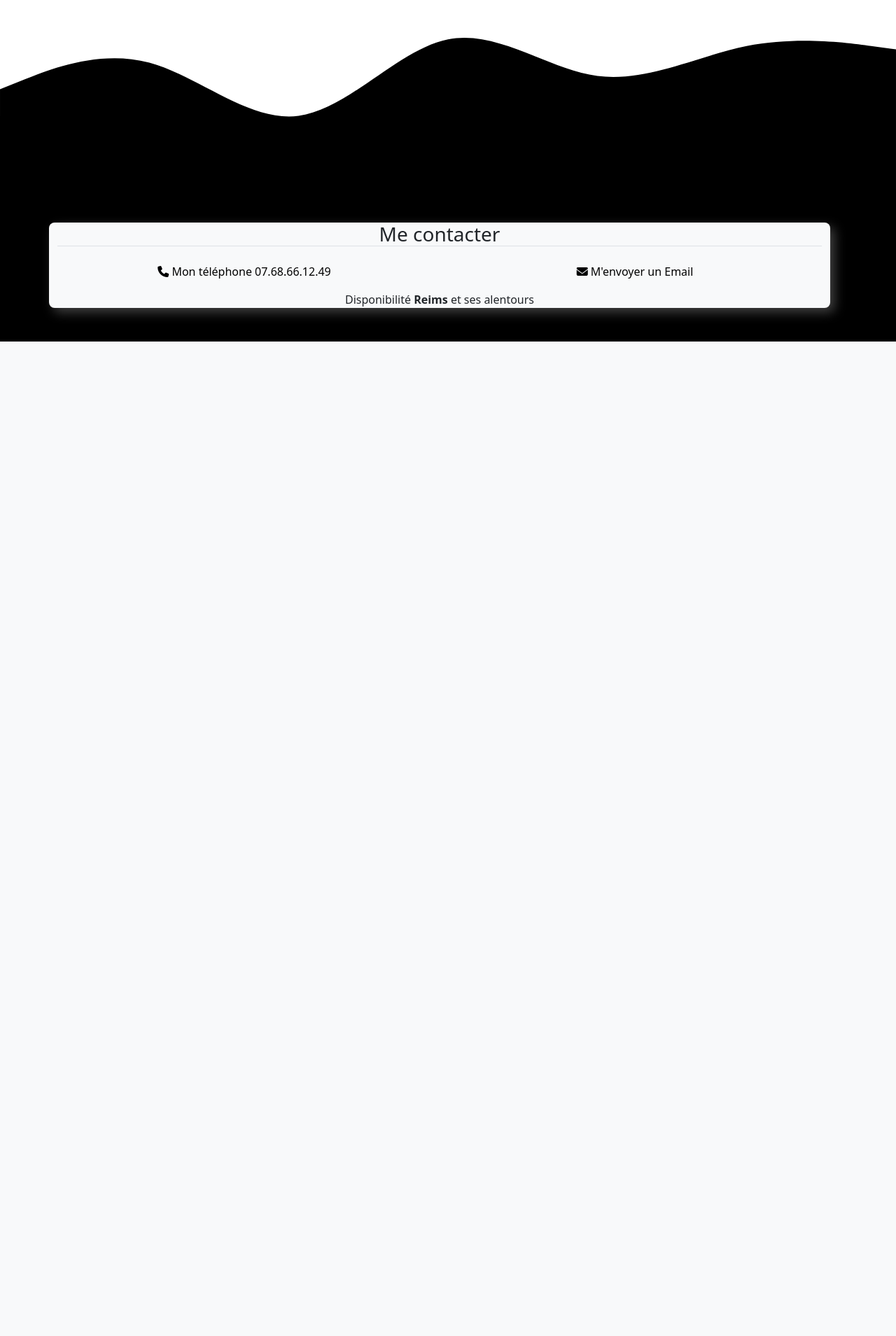
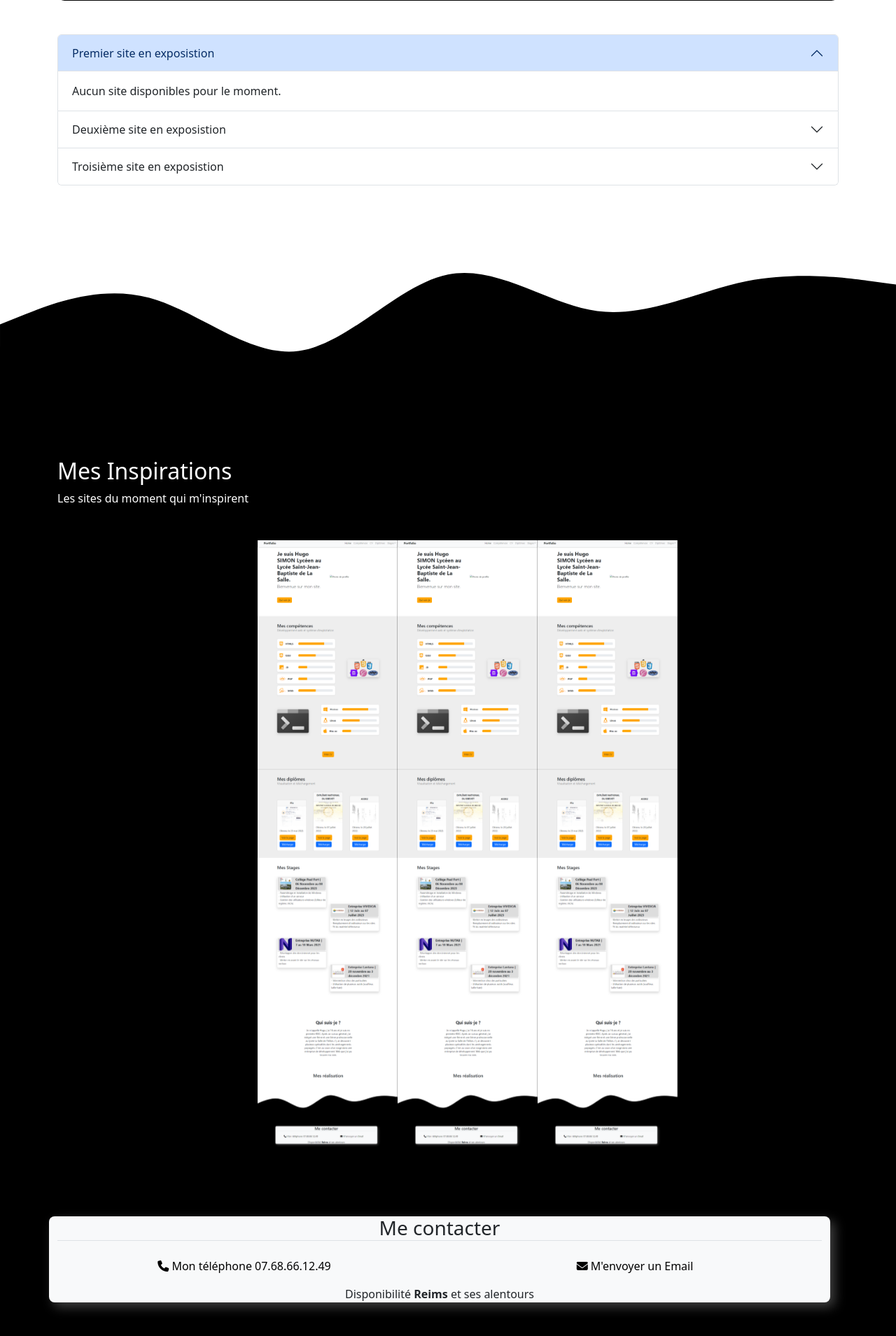
Before and after one commit to HSL-GliTcheur/Mon-portfolio, a PHP site: page / in a window 1280 px wide. Shown: the part 4586-6495 px from the top of the page at 70% size. Before the commit the page ends 5074 px from the top, so only its background shows below. Run offline with PHP 8.4, Linux system fonts and the light colour scheme; some libraries are stand-ins or nearby versions.

Commit message:
modification des fichier de base bootstrape pour changer le bg en orange et debut de la partie mes inspirations

```diff
--- a/index.html
+++ b/index.html
@@ -27,7 +27,7 @@
                     <span class="navbar-toggler-icon"></span>
                 </button>
                 <div class="collapse navbar-collapse" id="navbarNavDropdown">
-                    <ul class="navbar-nav text-center">
+                    <ul class="navbar-nav text-center nav-pills">
                         <li class="nav-item">
                             <a class="nav-link active" aria-current="page" href="#">Home</a>
                         </li>
@@ -51,6 +51,12 @@
 
                             </ul>
                         </li>
+                        <li class="nav-item">
+                            <a class="nav-link" href="#page7">Mes réalisation</a>
+                        </li>
+                        <li class="nav-item">
+                            <a class="nav-link" href="#page7">Mes Inspirations</a>
+                        </li>
                     </ul>
                 </div>
             </div>
@@ -58,12 +64,14 @@
     </header>
 
     <!-- Home -->
+    <section data-bs-spy="scroll" data-bs-target="#navbar-example2">
 
         <section id="pag1" class="page1">
             <div class="container">
                 <div class="row gy-4 align-items-center">
                     <div class="col-12 col-md-6">
-                    <h1 class="fw-bold">Je suis <b class="fw-bold">Hugo SIMON</b> Lycéen au Lycée Saint-Jean-Baptiste de
+                        <h1 class="fw-bold">Je suis <b class="fw-bold">Hugo SIMON</b> Lycéen au Lycée
+                            Saint-Jean-Baptiste de
                             La Salle.</h1>
                         <h2 class="fw-light">Bienvenue sur mon site.</h2>
                         <a href="#page6" class="btn bgorange btnorange mt-5">Qui suis-je</a>
@@ -95,7 +103,8 @@
                                     </div>
                                 </div>
                                 <div class="col">
-                                <div class="progress" data-bs-toggle="tooltip" title="" data-bs-original-title="75%">
+                                    <div class="progress" data-bs-toggle="tooltip" title=""
+                                        data-bs-original-title="75%">
                                         <div class="progress-bar w-75 bgorange" role="progressbar" aria-valuenow="75"
                                             aria-valuemin="0" aria-valuemax="100">
                                         </div>
@@ -113,7 +122,8 @@
                                     </div>
                                 </div>
                                 <div class="col">
-                                <div class="progress" data-bs-toggle="tooltip" title="" data-bs-original-title="50%">
+                                    <div class="progress" data-bs-toggle="tooltip" title=""
+                                        data-bs-original-title="50%">
                                         <div class="progress-bar w-50 bgorange" role="progressbar" aria-valuenow="50"
                                             aria-valuemin="0" aria-valuemax="100">
                                         </div>
@@ -131,7 +141,8 @@
                                     </div>
                                 </div>
                                 <div class="col">
-                                <div class="progress" data-bs-toggle="tooltip" title="" data-bs-original-title="25%">
+                                    <div class="progress" data-bs-toggle="tooltip" title=""
+                                        data-bs-original-title="25%">
                                         <div class="progress-bar w-25 bgorange" role="progressbar" aria-valuenow="25"
                                             aria-valuemin="0" aria-valuemax="100">
                                         </div>
@@ -149,7 +160,8 @@
                                     </div>
                                 </div>
                                 <div class="col">
-                                <div class="progress" data-bs-toggle="tooltip" title="" data-bs-original-title="25%">
+                                    <div class="progress" data-bs-toggle="tooltip" title=""
+                                        data-bs-original-title="25%">
                                         <div class="progress-bar w-25 bgorange" role="progressbar" aria-valuenow="25"
                                             aria-valuemin="0" aria-valuemax="100">
                                         </div>
@@ -167,7 +179,8 @@
                                     </div>
                                 </div>
                                 <div class="col">
-                                <div class="progress" data-bs-toggle="tooltip" title="" data-bs-original-title="50%">
+                                    <div class="progress" data-bs-toggle="tooltip" title=""
+                                        data-bs-original-title="50%">
                                         <div class="progress-bar w-50 bgorange" role="progressbar" aria-valuenow="50"
                                             aria-valuemin="0" aria-valuemax="100">
                                         </div>
@@ -201,7 +214,8 @@
                                     </div>
                                 </div>
                                 <div class="col">
-                                <div class="progress" data-bs-toggle="tooltip" title="" data-bs-original-title="75%">
+                                    <div class="progress" data-bs-toggle="tooltip" title=""
+                                        data-bs-original-title="75%">
                                         <div class="progress-bar w-75 bgorange" role="progressbar" aria-valuenow="75"
                                             aria-valuemin="0" aria-valuemax="100">
                                         </div>
@@ -219,7 +233,8 @@
                                     </div>
                                 </div>
                                 <div class="col">
-                                <div class="progress" data-bs-toggle="tooltip" title="" data-bs-original-title="50%">
+                                    <div class="progress" data-bs-toggle="tooltip" title=""
+                                        data-bs-original-title="50%">
                                         <div class="progress-bar w-50 bgorange role=" progressbar" aria-valuenow="50"
                                             aria-valuemin="0" aria-valuemax="100">
                                         </div>
@@ -237,7 +252,8 @@
                                     </div>
                                 </div>
                                 <div class="col">
-                                <div class="progress" data-bs-toggle="tooltip" title="" data-bs-original-title="25%">
+                                    <div class="progress" data-bs-toggle="tooltip" title=""
+                                        data-bs-original-title="25%">
                                         <div id="TP3" class="progress-bar w-25 bgorange" role="progressbar"
                                             aria-valuenow="25" aria-valuemin="0" aria-valuemax="100">
                                         </div>
@@ -286,7 +302,8 @@
                             </div>
 
                             <div class="card mt-2">
-                            <img src="./img/cv-hugo-simon-1-ere-risc-crop.png" class="card-img-top" alt="Deuxième CV">
+                                <img src="./img/cv-hugo-simon-1-ere-risc-crop.png" class="card-img-top"
+                                    alt="Deuxième CV">
                                 <div class="blur"></div>
                                 <div class="card-body">
                                     <h5 class="card-title">CV le plus ancien</h5>
@@ -350,7 +367,8 @@
                                     <a href="./img/file-download/dnb-diplomes.pdf" class="btn bgorange btnorange  mb-2"
                                         target="_blank">Voir la page</a>
                                     <a href="./img/file-download/dnb-diplomes.pdf" class="btn btn-primary  mb-2"
-                                    target="_blank" download="Diplôme national du brevet Hugo SIMON.pdf">Télécharger</a>
+                                        target="_blank"
+                                        download="Diplôme national du brevet Hugo SIMON.pdf">Télécharger</a>
                                 </div>
                             </div>
                         </div>
@@ -367,8 +385,8 @@
                                     <p class="card-text">
                                         Obtenu le 20 juillet 2022.
                                     </p>
-                                <a href="./img/file-download/Attestation ASSR2.pdf" class="btn bgorange btnorange  mb-2"
-                                    target="_blank">Voir la page</a>
+                                    <a href="./img/file-download/Attestation ASSR2.pdf"
+                                        class="btn bgorange btnorange  mb-2" target="_blank">Voir la page</a>
                                     <a href="./img/file-download/Attestation ASSR2.pdf" class="btn btn-primary  mb-2"
                                         target="_blank" download="Attestation ASSR 2 Hugo SIMON.pdf">Télécharger</a>
                                 </div>
@@ -393,7 +411,8 @@
                             <div class="row bg-sombre">
                                 <div class="col-4 img-center"><img src="./img/logo-stage/collège-paul-fort.jpg" alt=""
                                         width="100%"></div>
-                            <div class="col-8 fw-bold fs-5">Collège Paul Fort | 06 Novembre au 08 Décembre 2023</div>
+                                <div class="col-8 fw-bold fs-5">Collège Paul Fort | 06 Novembre au 08 Décembre 2023
+                                </div>
                             </div>
                             <div id="TP4" class="row h-100 bar-top mt-1 mb-3" style="padding-left: 5px;">
                                 - Paramétrage et installation de Windows<br>
@@ -438,7 +457,8 @@
                                 <div class="col-4 img-center"><img src="./img/logo-stage/Lantana-logo.png" alt=""
                                         width="100%">
                                 </div>
-                            <div class="col-8 fw-bold fs-5">Entreprise Lantana | 29 novembre au 3 décembre 2021</div>
+                                <div class="col-8 fw-bold fs-5">Entreprise Lantana | 29 novembre au 3 décembre 2021
+                                </div>
                             </div>
                             <div class="row h-100 bar-top mt-1 mb-3" style="padding-left: 5px;">
                                 - Intervention chez des particuliers <br>
@@ -455,25 +475,32 @@
         <section id="page6" class="py-5">
             <div class="container text-center">
                 <h2 class="fw-bold mb-4">Qui suis-je ?</h2>
-            <p class="w-50 mx-auto">Je m’appelle Hugo, j’ai 16 ans et je suis en première RISC. Après un cursus général,
+                <p class="w-50 mx-auto">Je m’appelle Hugo, j’ai 16 ans et je suis en première RISC. Après un cursus
+                    général,
                     j’ai
                     intégré une
-                4ème et une 3ème professionnelle au lycée La Salle de Thillois. J’y ai découvert plusieurs spécialités
-                dont les aménagements paysagers. C’est au cours d’un stage dans une entreprise de développement Web que
+                    4ème et une 3ème professionnelle au lycée La Salle de Thillois. J’y ai découvert plusieurs
+                    spécialités
+                    dont les aménagements paysagers. C’est au cours d’un stage dans une entreprise de développement Web
+                    que
                     j’ai pu trouver ma voie.</p>
             </div>
         </section>
 
         <section id="page7" class="py-5 section3">
-        <div class="container">
+            <div class="container mb-5">
                 <h2 class="text-center">Mes réalisation</h2>
+                <p class="text-center">Une partie de ses sites seront disponibles sur <a href="#" class="corange">mon
+                        profil
+                        github</a></p>
             </div>
+
 
             <div class="container">
                 <div id="carouselExampleCaptions" class="carousel carousel-dark slide contour" data-bs-ride="carousel">
                     <div class="carousel-indicators">
-                    <button type="button" data-bs-target="#carouselExampleCaptions" data-bs-slide-to="0" class="active"
-                        aria-current="true" aria-label="Slide 1"></button>
+                        <button type="button" data-bs-target="#carouselExampleCaptions" data-bs-slide-to="0"
+                            class="active" aria-current="true" aria-label="Slide 1"></button>
                         <button type="button" data-bs-target="#carouselExampleCaptions" data-bs-slide-to="1"
                             aria-label="Slide 2"></button>
                         <button type="button" data-bs-target="#carouselExampleCaptions" data-bs-slide-to="2"
@@ -507,9 +534,72 @@
 
                 </div>
 
+
+                <div class="accordion mt-5" id="accordionExample">
+                    <div class="accordion-item">
+                        <h2 class="accordion-header">
+                            <button class="accordion-button" type="button" data-bs-toggle="collapse"
+                                data-bs-target="#collapseOne" aria-expanded="true" aria-controls="collapseOne">
+                                Premier site en exposistion
+                            </button>
+                        </h2>
+                        <div id="collapseOne" class="accordion-collapse collapse show"
+                            data-bs-parent="#accordionExample">
+                            <div class="accordion-body">
+                                Aucun site disponibles pour le moment.
+                            </div>
+                        </div>
+                    </div>
+                    <div class="accordion-item">
+                        <h2 class="accordion-header">
+                            <button class="accordion-button collapsed" type="button" data-bs-toggle="collapse"
+                                data-bs-target="#collapseTwo" aria-expanded="false" aria-controls="collapseTwo">
+                                Deuxième site en exposistion
+                            </button>
+                        </h2>
+                        <div id="collapseTwo" class="accordion-collapse collapse" data-bs-parent="#accordionExample">
+                            <div class="accordion-body">
+                                Aucun site disponibles pour le moment.
+                            </div>
+                        </div>
+                    </div>
+                    <div class="accordion-item">
+                        <h2 class="accordion-header">
+                            <button class="accordion-button collapsed" type="button" data-bs-toggle="collapse"
+                                data-bs-target="#collapseThree" aria-expanded="false" aria-controls="collapseThree">
+                                Troisième site en exposistion
+                            </button>
+                        </h2>
+                        <div id="collapseThree" class="accordion-collapse collapse" data-bs-parent="#accordionExample">
+                            <div class="accordion-body">
+                                Aucun site disponibles pour le moment.
+                            </div>
+                        </div>
+                    </div>
+                </div>
+            </div>
+
         </section>
 
         <img src="./img/wave.svg" alt="background" class="mt-2">
+
+        <section id="page8" class="py-5">
+            <div class="container">
+                <h2>Mes Inspirations</h2>
+                <p class="mb-5">Les sites du moment qui m'inspirent</p>
+
+                <div class="mt-2 box">
+                    <a href="https://google.fr" target="_blank"><img class="img" src="./img/Mon site.png" alt=""
+                            width="200px"></a>
+                    <a href="https://google.fr" target="_blank"><img class="img" src="./img/Mon site.png" alt=""
+                            width="200px"></a>
+                    <a href="https://google.fr" target="_blank"><img class="img" src="./img/Mon site.png" alt=""
+                            width="200px"></a>
+
+                </div>
+            </div>
+        </section>
+
         <section id="pagex" class="py-5">
             <div class="container">
                 <div class="row w-100 h-100">
@@ -535,13 +625,14 @@
             </div>
         </section>
 
+    </section>
 
-
-    <!-- <a href="#"><i class="fa-solid fa-arrow-up"></i></a> -->
+    <a href="#" id="backToTop"><i class="fa-solid fa-arrow-up" style="color: white;"></i></a>
 
     <script src=" https://cdn.jsdelivr.net/npm/bootstrap@5.3.3/dist/js/bootstrap.bundle.min.js"
         integrity="sha384-YvpcrYf0tY3lHB60NNkmXc5s9fDVZLESaAA55NDzOxhy9GkcIdslK1eN7N6jIeHz"
         crossorigin="anonymous"></script>
+    <script src="//ajax.googleapis.com/ajax/libs/jquery/1.10.2/jquery.min.js"></script>
     <script src="./js/script.js"></script>
 </body>
 
--- a/scss/style.scss
+++ b/scss/style.scss
@@ -191,3 +191,54 @@
     padding: 10px;
     border-radius: 10px;
 }
+
+#backToTop {
+    display: flex;
+    position: fixed;
+    bottom: -40px;
+    right: 20px;
+    padding: 15px;
+    border: 0.5 solid black;
+    border-radius: 100px;
+    background-color: #111111af;
+    text-decoration: none;
+    width: 46px;
+    margin: auto;
+    transition: 0.5s ease-in-out;
+}
+
+#backToTop.show {
+    bottom: 20px;
+}
+
+#page8 {
+    background-color: #000;
+    color: white;
+}
+
+.box {
+    width: 100%;
+    display: flex;
+    align-items: center;
+    overflow: hidden;
+    height: 870px;
+}
+
+.img {
+    white-space: nowrap;
+    animation: Scroll 15s ease-in-out infinite;
+}
+
+@keyframes Scroll {
+    0% {
+        transform: translateX(-100%);
+    }
+
+    50% {
+        transform: translateX(150%);
+    }
+
+    100% {
+        transform: translateX(-100%);
+    }
+}
```
Also changed, not shown: js/script.js (+15 -2 lines), img/Mon site.png (added), scss/style.css, 1 other file. Lines whose indentation alone changed are shown as unchanged.
